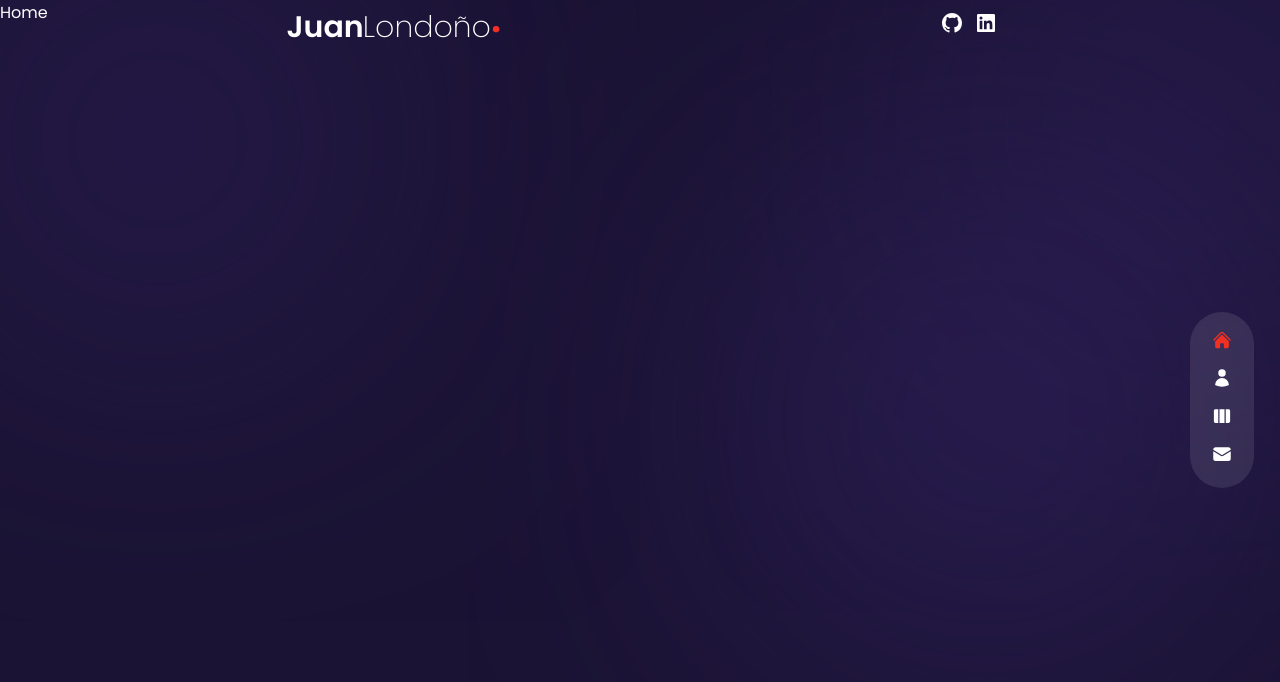
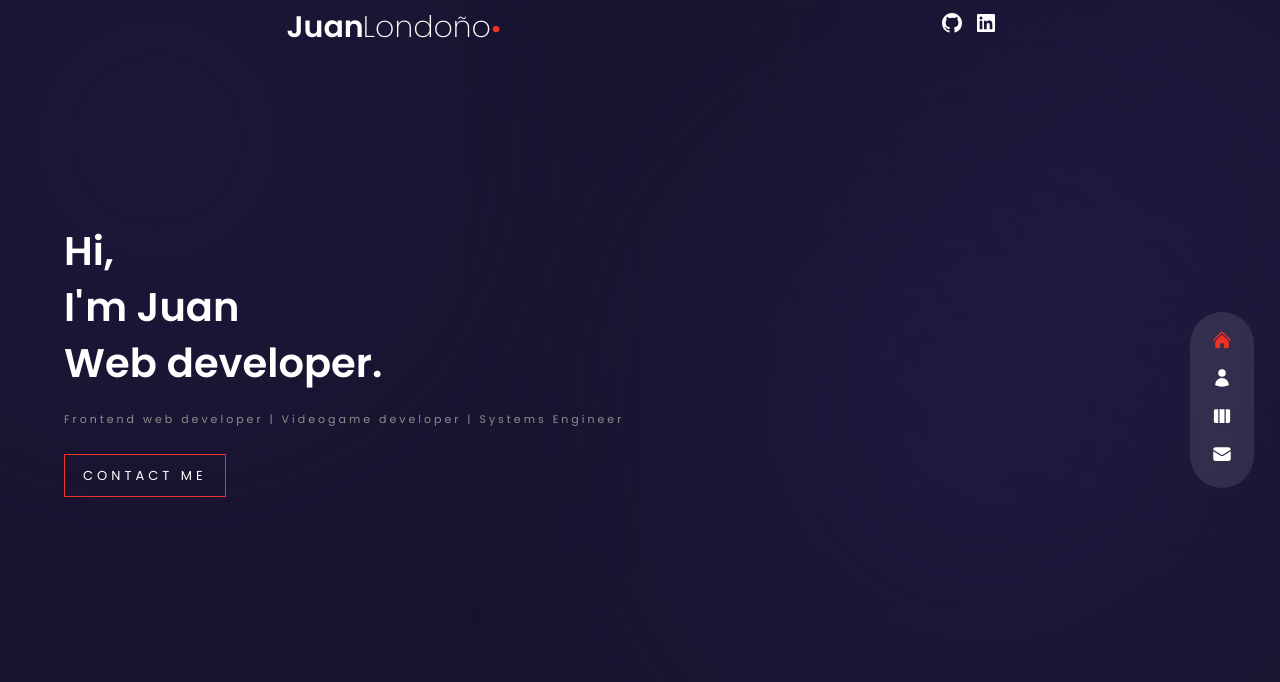
Before and after one commit to juancamilo32/react-portfolio, a React (Vite) app: page / in a window 1280 px wide. Shown: the top 682 px of the page. Built offline with nearby package versions, Linux system fonts and the light colour scheme.

Commit message:
Home section implemented

```diff
--- a/package.json
+++ b/package.json
@@ -10,6 +10,7 @@
     "preview": "vite preview"
   },
   "dependencies": {
+    "animate.css": "^4.1.1",
     "framer-motion": "^10.15.0",
     "react": "^18.2.0",
     "react-dom": "^18.2.0",
@@ -24,6 +25,7 @@
     "eslint-plugin-react": "^7.32.2",
     "eslint-plugin-react-hooks": "^4.6.0",
     "eslint-plugin-react-refresh": "^0.4.3",
+    "sass": "^1.64.2",
     "vite": "^4.4.5"
   }
 }
--- /dev/null
+++ b/src/Components/AnimatedLetters/AnimatedLetters.jsx
@@ -0,0 +1,16 @@
+import './AnimatedLetters.scss'
+import 'animate.css';
+
+const AnimatedLetters = ({ letterClass, strArray, idx }) => {
+    return (
+        <span>
+            {strArray.map((char, i) => (
+                <span key={char + i} className={`${letterClass} _${i + idx}`}>
+                    {char}
+                </span>
+            ))}
+        </span>
+    )
+}
+
+export default AnimatedLetters
--- /dev/null
+++ b/src/Components/AnimatedLetters/AnimatedLetters.scss
@@ -0,0 +1,25 @@
+.text-animate {
+    display: inline-block;
+    opacity: 0;
+    animation: bounceIn 1s 1s;
+    animation-fill-mode: forwards;
+    min-width: 10px;
+}
+
+.text-animate-hover {
+    min-width: 10px;
+    display: inline-block;
+    animation-fill-mode: both;
+
+    &:hover {
+        animation: rubberBand 1s;
+        color: #F13024;
+        cursor: pointer;
+    }
+}
+
+@for $i from 1 through 35 {
+    .text-animate._#{$i} {
+        animation-delay: #{calc($i / 10)}s;
+    }
+}
--- a/src/index.css
+++ b/src/index.css
@@ -10,6 +10,9 @@ body {
   overflow: hidden;
   line-height: 1.625;
   background-size: cover;
+  overflow: hidden;
+  height: 100vh;
+  background-repeat: no-repeat;
   font-family: 'Poppins', sans-serif;
 }
 
--- /dev/null
+++ b/src/routes/Home/Home.css
@@ -0,0 +1,48 @@
+.app-home {
+    height: 100%;
+    width: 100%;
+    background-color: rgba(19, 20, 36, 0.3);
+    will-change: contents;
+}
+
+.app-home-text {
+    position: absolute;
+    left: 5%;
+    top: 45%;
+    transform: translateY(-50%);
+    max-height: 90%;
+}
+
+.app-home-text-title {
+    color: white;
+    font-size: 40px;
+    margin: 0;
+    font-weight: 600;
+    line-height: 3.5rem;
+}
+
+.app-home-text-subtitle {
+    color: #8d8d8d;
+    margin-top: 20px;
+    font-weight: 400;
+    font-size: 11px;
+    letter-spacing: 3px;
+}
+
+.app-home-text-button {
+    color: white;
+    font-size: 13px;
+    font-weight: 400;
+    letter-spacing: 4px;
+    text-decoration: none;
+    padding: 10px 18px;
+    border: 1px solid #F13024;
+    margin-top: 25px;
+    float: left;
+    white-space: nowrap;
+}
+
+.app-home-text-button:hover {
+    background-color: #F13024;
+    color: #333;
+}
--- a/src/routes/Home/Home.jsx
+++ b/src/routes/Home/Home.jsx
@@ -1,8 +1,42 @@
 import React from 'react'
 
+import './Home.css'
+import { Link } from 'react-router-dom'
+
+import AnimatedLetters from '../../Components/AnimatedLetters/AnimatedLetters'
+
 const Home = () => {
+    const [letterClass, setLetterClass] = React.useState('text-animate');
+    const nameArray = ['J', 'u', 'a', 'n'];
+    const jobArray = ['W', 'e', 'b', ' ', 'd', 'e', 'v', 'e', 'l', 'o', 'p', 'e', 'r', '.'];
+
+    React.useEffect(() => {
+        setTimeout(() => {
+            setLetterClass('text-animate-hover')
+        }, 4000)
+        return;
+    }, [])
+
     return (
-        <div>Home</div>
+        <div className='app-home'>
+            <div className='app-home-text'>
+                <h1 className='app-home-text-title'>
+                    <span className={`${letterClass} _13`}>H</span>
+                    <span className={`${letterClass} _14`}>i</span>
+                    <span className={`${letterClass} _14`}>,</span>
+                    <br />
+                    <span className={`${letterClass} _15`}>I</span>
+                    <span className={`${letterClass} _16`}>'</span>
+                    <span className={`${letterClass} _16`}>m</span>
+                    <span> </span>
+                    <AnimatedLetters letterClass={letterClass} strArray={nameArray} idx={17} />
+                    <br />
+                    <AnimatedLetters letterClass={letterClass} strArray={jobArray} idx={21} />
+                </h1>
+                <h2 className='app-home-text-subtitle'>Frontend web developer | Videogame developer | Systems Engineer</h2>
+                <Link to='/contact' className='app-home-text-button'>CONTACT ME</Link>
+            </div>
+        </div>
     )
 }
 
```
Also changed, not shown: 1 other file (tests, documents, lock files or other folders).
